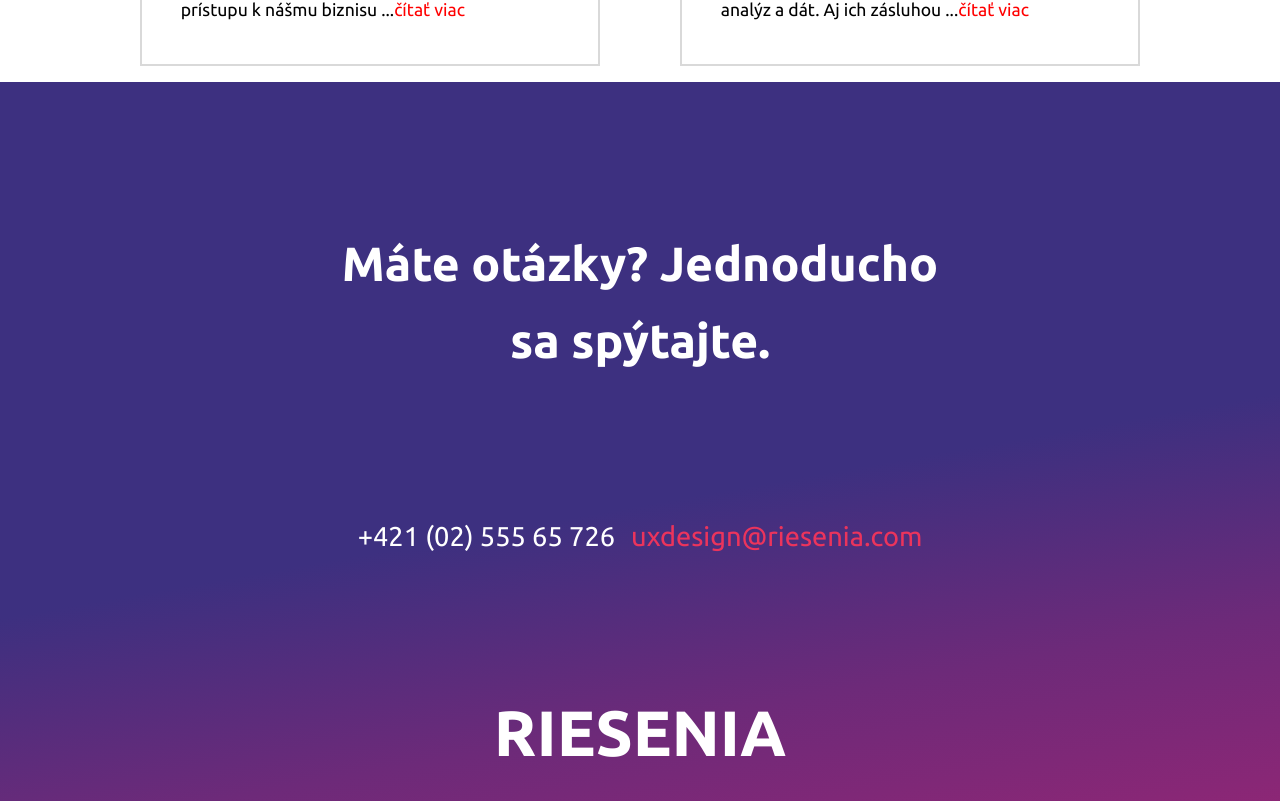
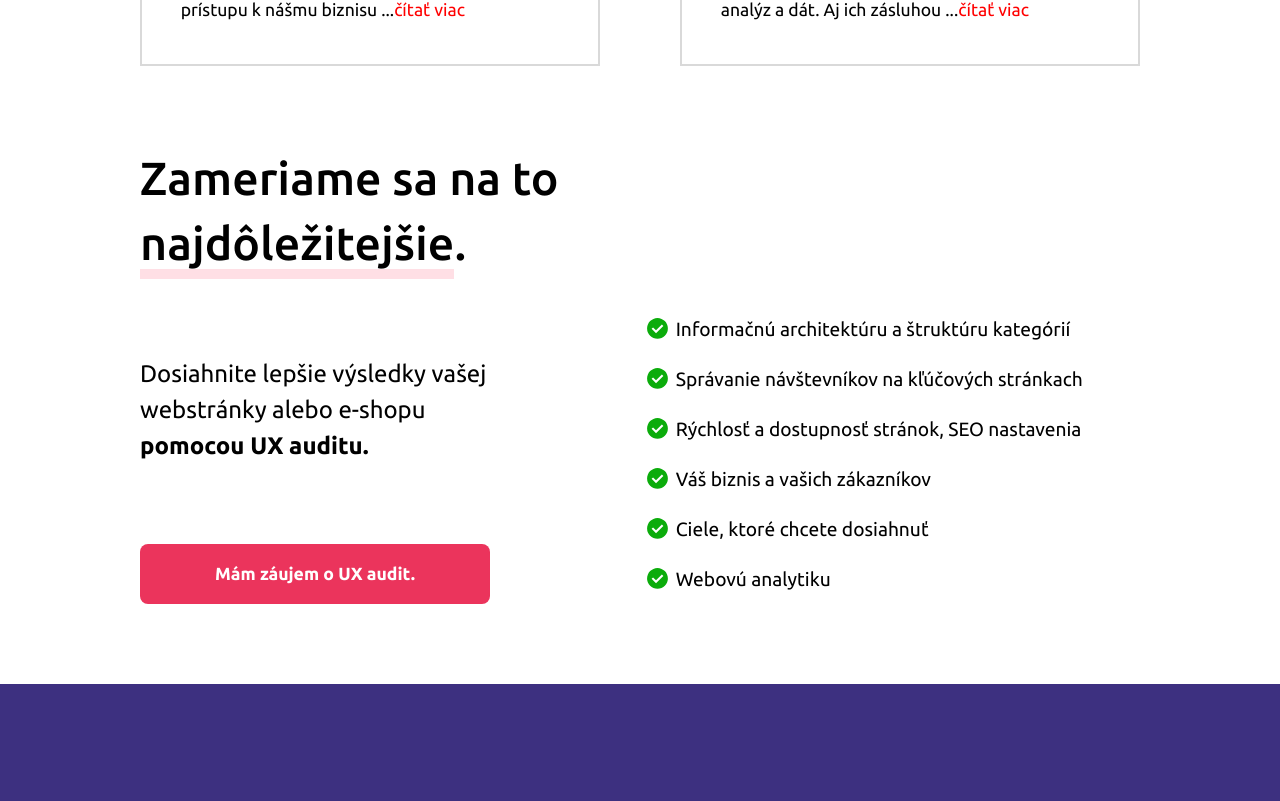
Before and after one commit to adabo4/vueapp, a Nuxt app: page / in a window 1280 px wide. Shown: the part 1453-2254 px from the top of the page. Built offline with nearby package versions, Linux system fonts and the light colour scheme.

Commit message:
added bottom part

```diff
--- a/components/Main.vue
+++ b/components/Main.vue
@@ -99,7 +99,6 @@
         <Btn width="350px" height="60px" fontSize="1.1rem"
           >Mám záujem o UX audit.</Btn
         >
-        >
       </div>
     </div>
   </div>
@@ -119,6 +118,33 @@ následne vylepšovali pomocou relevantných
 analýz a dát. Aj ich zásluhou"
       :sliceWords="50"
     />
+  </div>
+
+  <div class="main-bottom">
+    <div class="main-bottom-left">
+      <div class="headline-div">
+        <MainHeadline class="main-left-headline"
+          >Zameriame sa na to <span>najdôležitejšie</span>.</MainHeadline
+        >
+      </div>
+
+      <p class="third-p">
+        Dosiahnite lepšie výsledky vašej webstránky alebo e-shopu
+        <strong>pomocou UX auditu.</strong>
+      </p>
+
+      <div style="width: 700px">
+        <Btn width="350px" height="60px" fontSize="1.1rem"
+          >Mám záujem o UX audit.</Btn
+        >
+      </div>
+    </div>
+
+    <div class="main-bottom-right">
+      <div class="list-component">
+        <ListComponent :items="anotherItems"> </ListComponent>
+      </div>
+    </div>
   </div>
 </template>
 
@@ -173,10 +199,10 @@ $base-font: "Ubuntu", sans-serif;
   span {
     border-bottom: 10px rgba(255, 192, 203, 0.5) solid;
   }
-}
 
-.headline-div {
-  width: 350px;
+  .headline-div {
+    width: 350px;
+  }
 }
 
 .main-left-headline {
@@ -188,7 +214,8 @@ $base-font: "Ubuntu", sans-serif;
   white-space: pre-wrap;
 }
 
-.first-p {
+.first-p,
+.third-p {
   font-family: $base-font;
   font-size: 1.5em;
   line-height: 1.5em;
@@ -224,4 +251,36 @@ $base-font: "Ubuntu", sans-serif;
   justify-content: space-between;
   margin: 1em auto;
 }
+
+.main-bottom {
+  display: flex;
+  width: 1000px;
+  margin: 5em auto;
+
+  span {
+    border-bottom: 10px rgba(255, 192, 203, 0.5) solid;
+  }
+
+  .headline-div {
+    width: 500px;
+  }
+
+  .third-p {
+    width: 380px;
+  }
+}
+
+.main-bottom-left {
+  display: flex;
+  width: 50%;
+  justify-content: space-between;
+  flex-direction: column;
+  gap: 5em;
+}
+
+.main-bottom-right {
+  display: flex;
+  flex-direction: column;
+  justify-content: flex-end;
+}
 </style>
```
